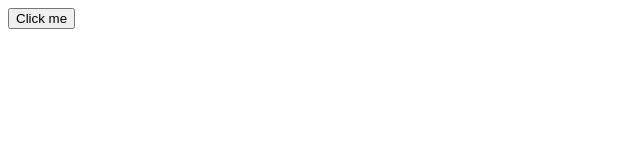
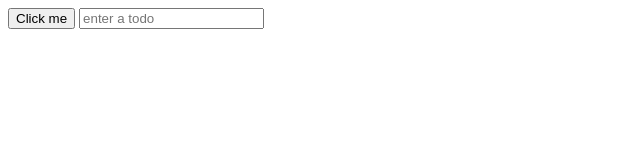
Before and after one commit to killertiger/mastering_typescript_todo, a website with bundled scripts: page index.html in a window 1280 px wide. Both pictures are taken after a click on the button "Click me". Shown: the whole page, without its empty margins (0-640 px from the left). Built offline with nearby package versions, Linux system fonts and the light colour scheme.

Commit message:
feat: :sparkles: Testing inputelement

```diff
--- a/index.html
+++ b/index.html
@@ -5,6 +5,7 @@
   </head>
   <body>
     <button id="btn">Click me</button>
+    <input id="todoinput" type="text" placeholder="enter a todo"/>
     <script src="dist/index.js"></script>
   </body>
 </html>
--- a/src/index.ts
+++ b/src/index.ts
@@ -1,6 +1,9 @@
 const btn = document.getElementById("btn");
+const input = document.getElementById("todoinput") as HTMLInputElement;
 console.log(btn);
 
 btn?.addEventListener("click", function() {
-    console.log("Button clicked");
+    console.log(input.value);
+    input.value = "";
+    // console.log("Button clicked");
 });
```
